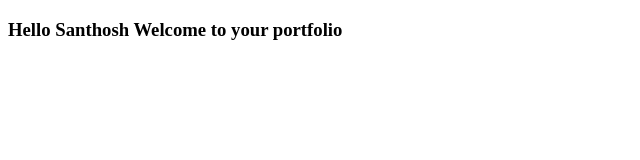
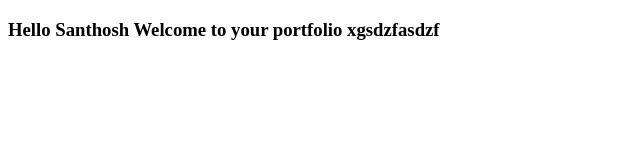
Before and after one commit to SanthoshKotapalli/profile, a plain HTML site: page index.html in a window 1280 px wide. Shown: the whole page, without its empty margins (0-640 px from the left). Drawn offline with Linux system fonts and the light colour scheme.

Commit message:
Starting git commit of portfolio

```diff
--- a/index.html
+++ b/index.html
@@ -6,6 +6,6 @@
     <title>Document</title>
 </head>
 <body>
-    <H3>Hello Santhosh Welcome to your portfolio</H3>
+    <H3>Hello Santhosh Welcome to your portfolio xgsdzfasdzf</H3>
 </body>
 </html>
```
